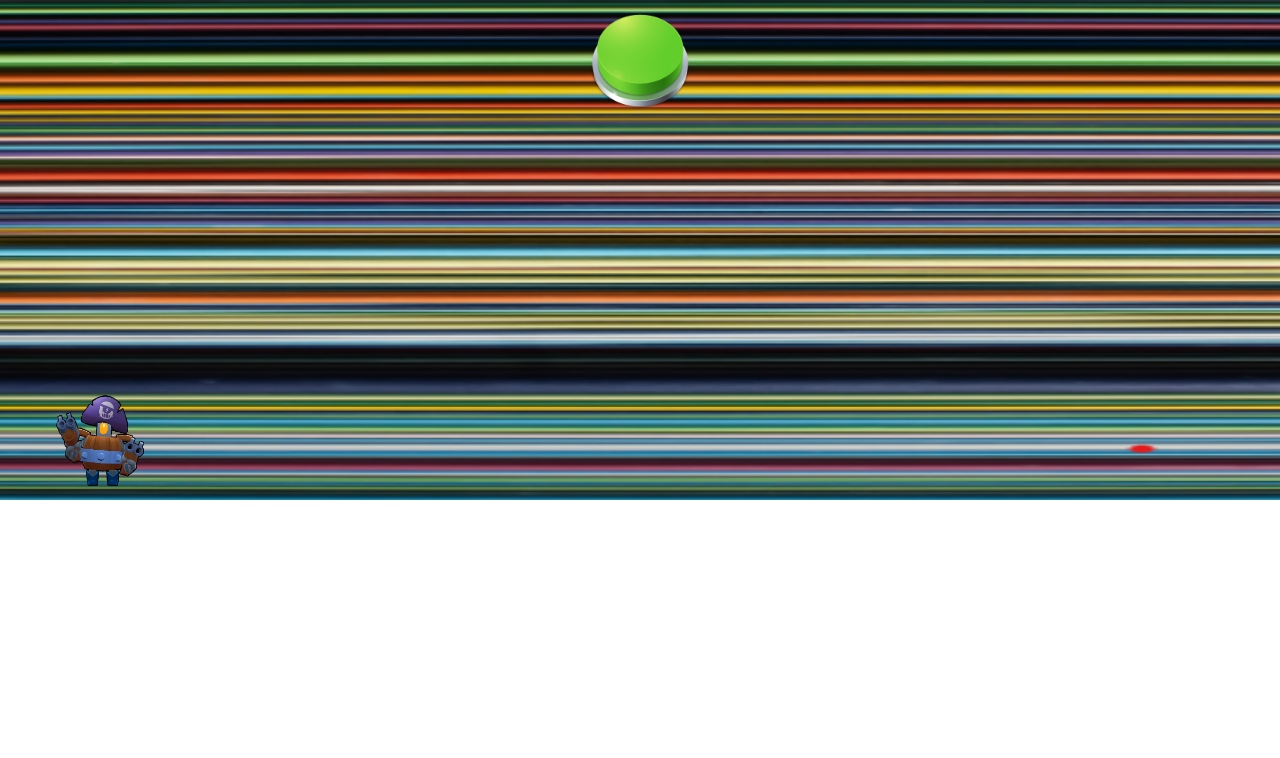
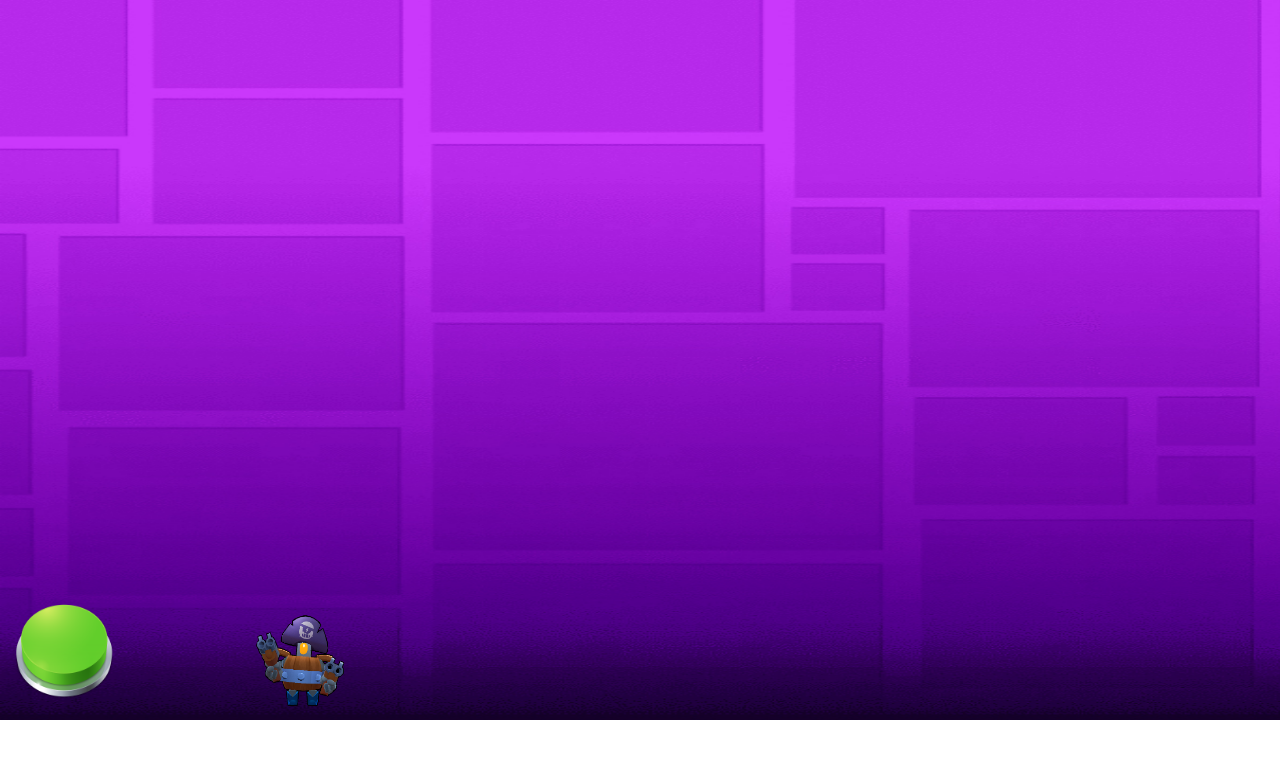
Before and after one commit to SantiagoMunarOrtiz/Proyecto-video-Juegos, a plain HTML site: page index.html in a window 1280 px wide. Drawn offline with Linux system fonts and the light colour scheme.

Commit message:
EL MUÑECO YA SALTA Y EL FONDO SE MUEVE

```diff
--- a/index.html
+++ b/index.html
@@ -12,7 +12,7 @@
 <div id="board">
 
     <div class="fondo">
-        <img src="Fondo2.jpg" alt="fondo">
+        <img src="Fondo.jpg" alt="fondo">
     </div>
 
 
--- a/styles.css
+++ b/styles.css
@@ -4,7 +4,7 @@ body {
 
 #board {
     width: 100%;
-    height: 500px;
+    height: 720px;
     position: relative;
     overflow: hidden; /* Para ocultar el contenido que se desborda del contenedor */
 }
@@ -14,7 +14,7 @@ body {
     height: 100px;
     position: absolute;
     bottom: 10px;
-    left: 50px;
+    left: 250px;
 }
 
 #jugador img {
@@ -33,13 +33,13 @@ body {
 .fondo img {
     width: 100%;
     height: 100%;
-    animation: FondoMovimiento 10s linear infinite;
+    animation: FondoMovimiento 5s linear infinite;
 }
 
 #jugadorSaltar {
     position: absolute;
-    top: 10px;
-    left: 50%; /* Alinear el botón horizontalmente */
+    top: 600px;
+    left:5%; /* Alinear el botón horizontalmente */
     transform: translateX(-50%); /* Centrar horizontalmente el botón */
     border: none;
     background: none;
```
